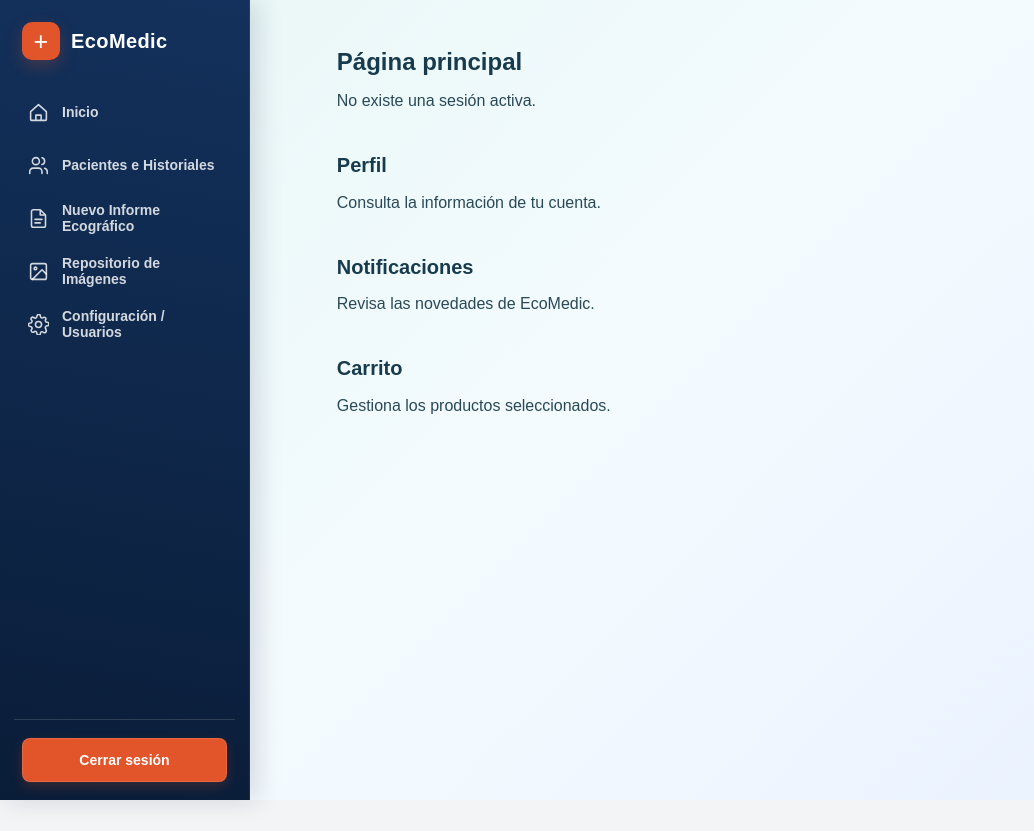
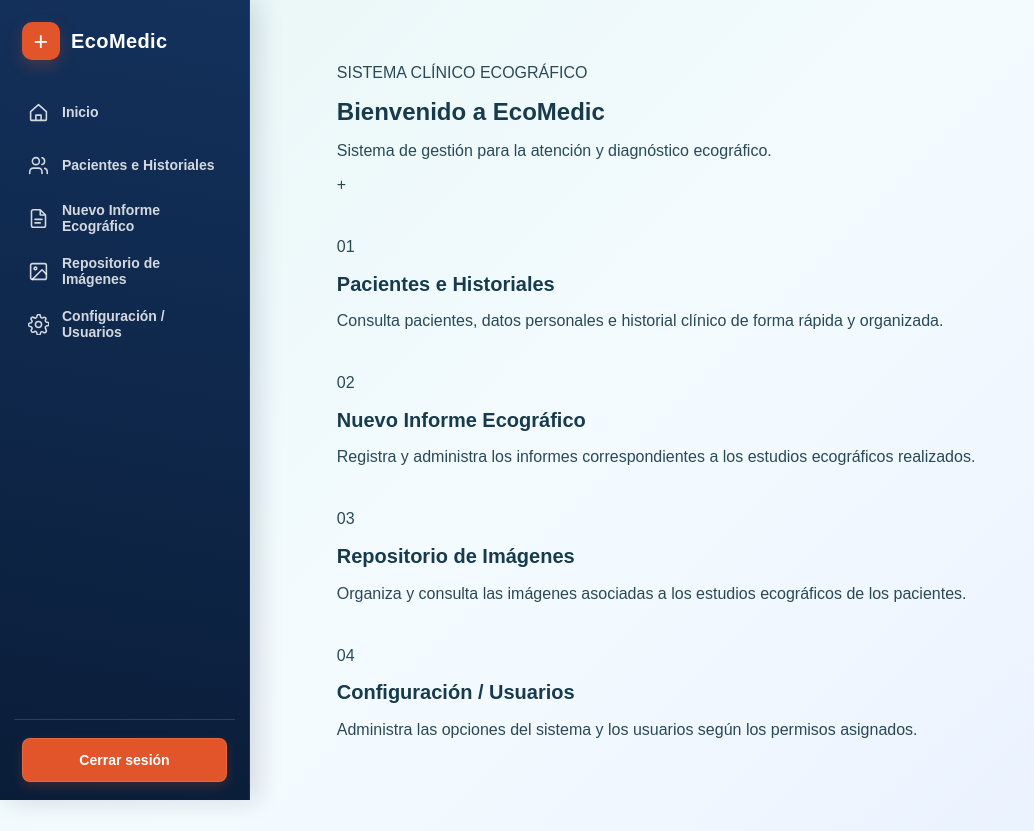
Before and after one commit to Emsof26/web-ecomedic, a React (Vite) app in the folder web-comedic/: page / in a window 1280 px wide. Shown: the whole page, without its empty margins (0-1034 px from the left). Before the commit the page ends 800 px from the top, so only its background shows below. Built offline with nearby package versions, Linux system fonts and the light colour scheme.

Commit message:
Se adapto HomePage al prototipo de EcoMedic

```diff
--- a/web-comedic/src/pages/HomePage.tsx
+++ b/web-comedic/src/pages/HomePage.tsx
@@ -5,52 +5,72 @@ import { authRepository } from "../repositories/authRepository";
 
 import "./HomePage.css";
 
-
 function HomePage() {
   const navigate = useNavigate();
   const user = authRepository.getCurrentUser();
-
 
   const handleLogout = () => {
     authRepository.logout();
     navigate("/login", { replace: true });
   };
 
-
   return (
     <div className="home-page">
       <Navbar user={user} onLogout={handleLogout} />
+
       <main className="home-page__content">
-        <section id="inicio">
-          <h1>Página principal</h1>
+        <section id="inicio" className="home-page__hero">
+          <div>
+            <p className="home-page__eyebrow">SISTEMA CLÍNICO ECOGRÁFICO</p>
+            <h1>Bienvenido a EcoMedic</h1>
+            {user ? (
+              <p className="home-page__welcome">
+                Bienvenido, <strong>{user.name}</strong>. Gestiona la información clínica de manera organizada y segura.
+              </p>
+            ) : (
+              <p className="home-page__welcome">Sistema de gestión para la atención y diagnóstico ecográfico.</p>
+            )}
+          </div>
 
-          {user ? (
-            <>
-              <p>Bienvenido, {user.name}</p>
-              <p>Carnet: {user.carnet}</p>
-              <p>Rol: {user.role}</p>
-            </>
-          ) : (
-            <p>No existe una sesión activa.</p>
-          )}
+          <div className="home-page__hero-accent" aria-hidden="true">
+            <span>+</span>
+          </div>
         </section>
 
-        <section id="perfil">
-          <h2>Perfil</h2>
-          <p>Consulta la información de tu cuenta.</p>
+        <section id="pacientes" className="home-page__card">
+          <div className="home-page__card-icon home-page__card-icon--blue">01</div>
+          <div>
+            <h2>Pacientes e Historiales</h2>
+            <p>Consulta pacientes, datos personales e historial clínico de forma rápida y organizada.</p>
+          </div>
         </section>
-        <section id="notificaciones">
-          <h2>Notificaciones</h2>
-          <p>Revisa las novedades de EcoMedic.</p>
+
+        <section id="nuevo-informe" className="home-page__card">
+          <div className="home-page__card-icon home-page__card-icon--orange">02</div>
+          <div>
+            <h2>Nuevo Informe Ecográfico</h2>
+            <p>Registra y administra los informes correspondientes a los estudios ecográficos realizados.</p>
+          </div>
         </section>
-        <section id="carrito">
-          <h2>Carrito</h2>
-          <p>Gestiona los productos seleccionados.</p>
+
+        <section id="imagenes" className="home-page__card">
+          <div className="home-page__card-icon home-page__card-icon--blue">03</div>
+          <div>
+            <h2>Repositorio de Imágenes</h2>
+            <p>Organiza y consulta las imágenes asociadas a los estudios ecográficos de los pacientes.</p>
+          </div>
+        </section>
+
+        <section id="configuracion" className="home-page__card">
+          <div className="home-page__card-icon home-page__card-icon--orange">04</div>
+          <div>
+            <h2>Configuración / Usuarios</h2>
+            <p>Administra las opciones del sistema y los usuarios según los permisos asignados.</p>
+          </div>
         </section>
       </main>
     </div>
   );
 }
 
-
 export default HomePage;
```
